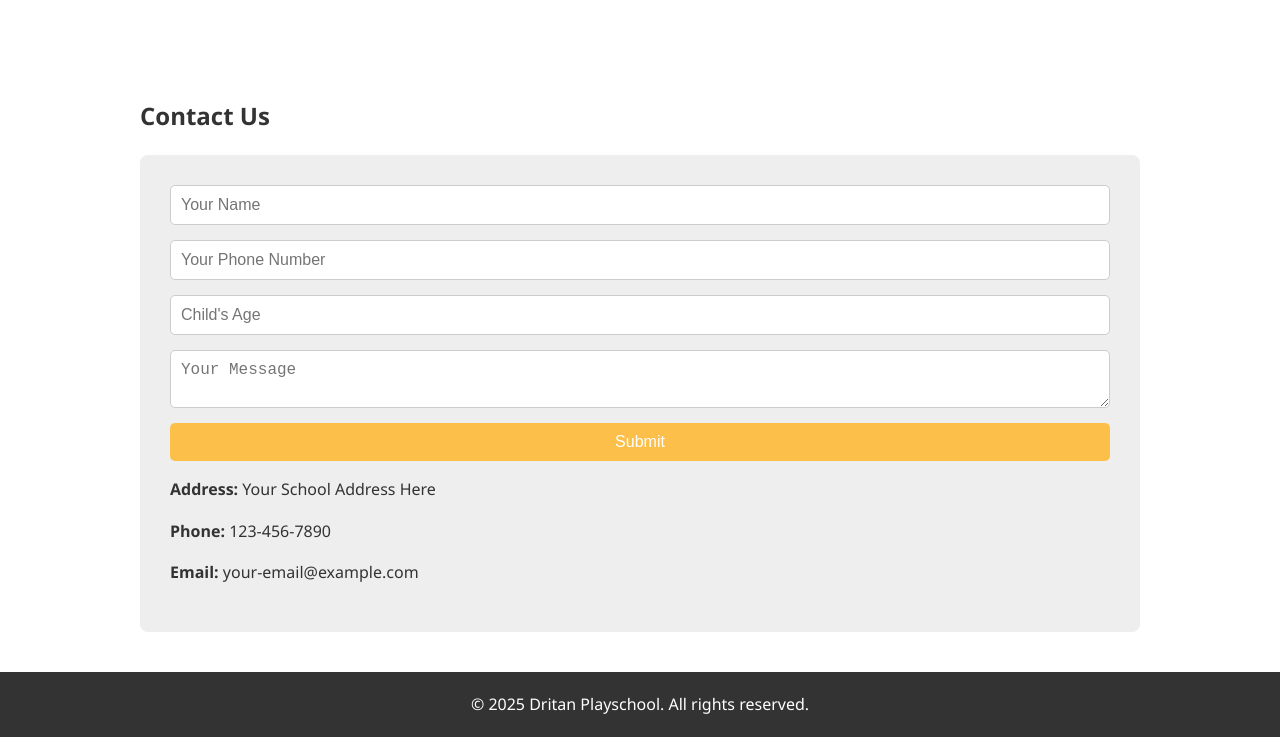
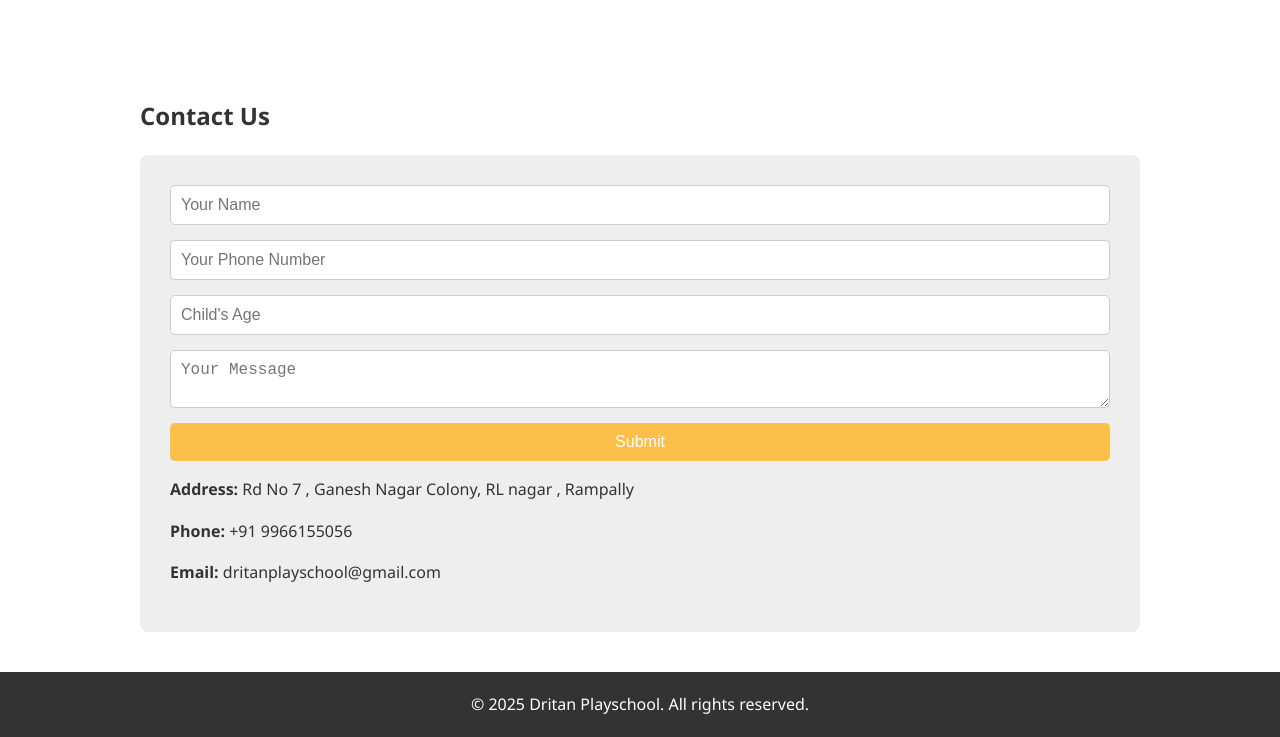
Before and after one commit to vinay2809/Dritan-Playscool, a plain HTML site: page index.html in a window 1280 px wide. Shown: the part 1134-1871 px from the top of the page. Drawn offline with Linux system fonts and the light colour scheme.

Commit message:
Update index.html

```diff
--- a/index.html
+++ b/index.html
@@ -138,9 +138,9 @@
         <textarea name="message" placeholder="Your Message"></textarea>
         <button type="submit">Submit</button>
       </form>
-      <p><strong>Address:</strong> Your School Address Here</p>
-      <p><strong>Phone:</strong> 123-456-7890</p>
-      <p><strong>Email:</strong> your-email@example.com</p>
+      <p><strong>Address:</strong> Rd No 7 , Ganesh Nagar Colony, RL nagar , Rampally </p>
+      <p><strong>Phone:</strong> +91 9966155056 </p>
+      <p><strong>Email:</strong> dritanplayschool@gmail.com</p>
     </div>
   </section>
 
```
